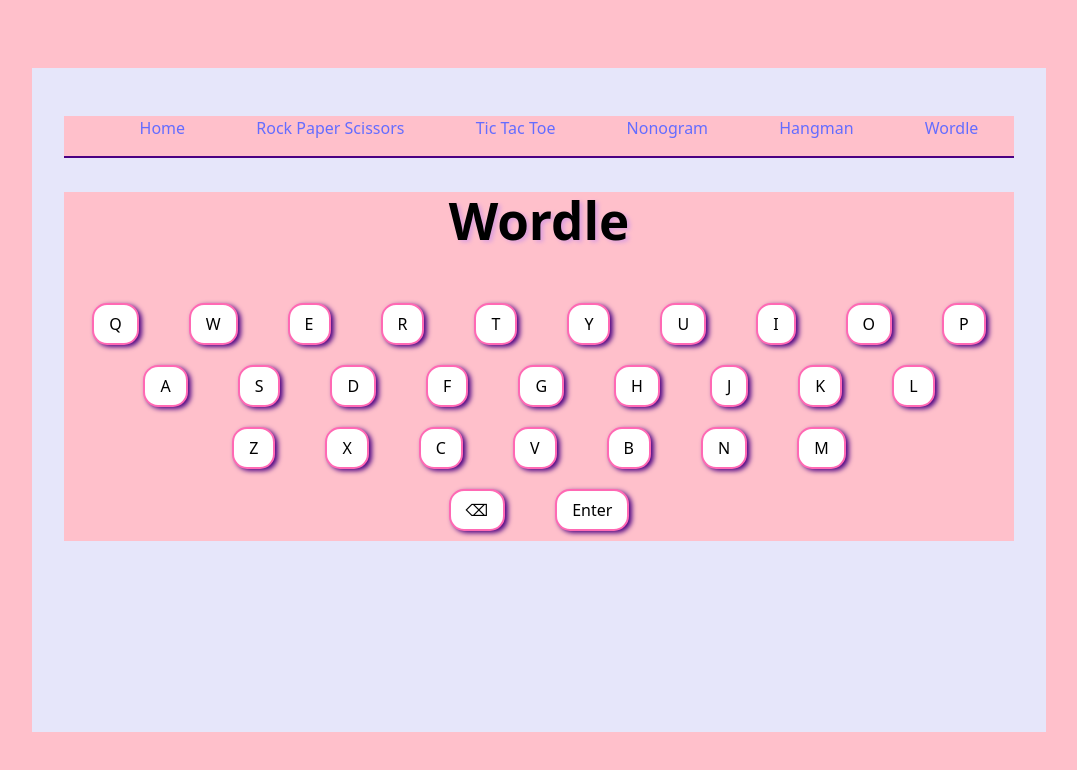
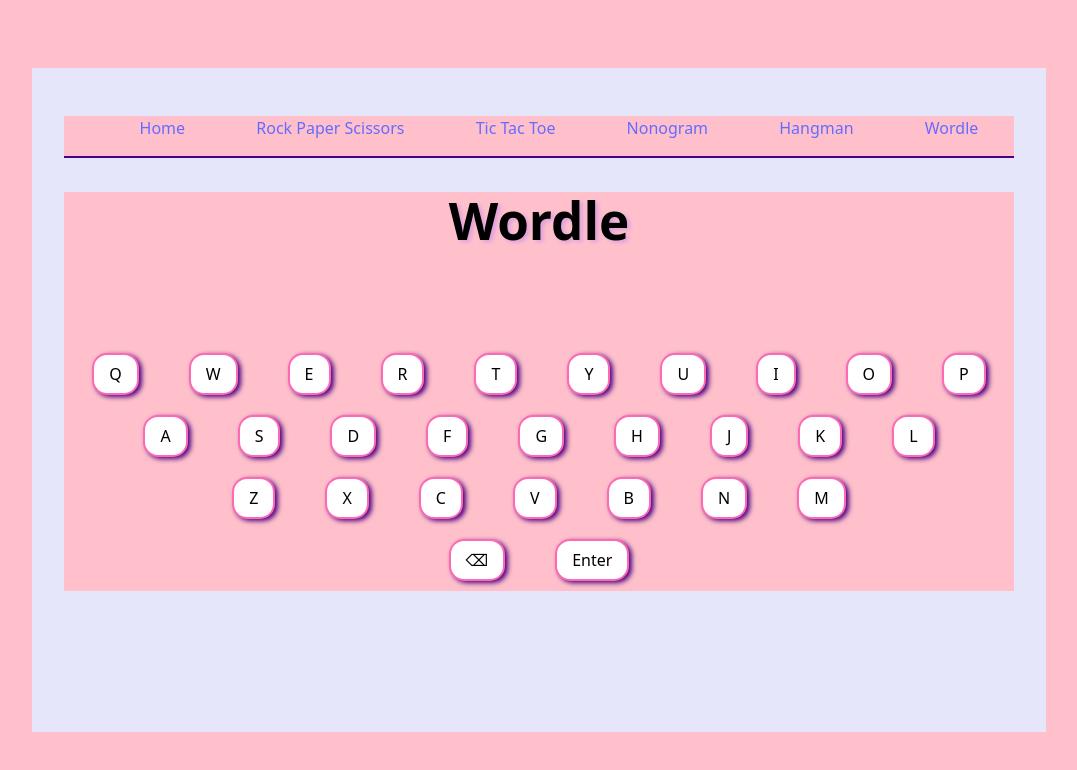
Before and after one commit to Legolas1148/404_Gamers_Not_Found_Final_Project, a React app: page /routes/wordle in a window 1280 px wide. Shown: the top 770 px of the page, without its empty margins (101-1178 px from the left). Built offline with nearby package versions, Linux system fonts and the light colour scheme; the HTML template or start-up script is replaced by a standard one.

Commit message:
wordle updates

```diff
--- a/routes/wordle/Wordle.jsx
+++ b/routes/wordle/Wordle.jsx
@@ -65,7 +65,8 @@
       />
       {gameOver && (
         <div className="game-over">
-          {gameWon ? "You Won!" : `Game Over! The word was: ${solution}`}
+                  {gameWon ? "You Won!" : `Game Over! The word was: ${solution}`}
+                  <button onClick={() => window.location.reload()} className="restart-button">Play Again</button>
         </div>
       )}
     </div>
--- a/routes/wordle/style.css
+++ b/routes/wordle/style.css
@@ -3,9 +3,27 @@
 }
 
 #wordle-grid {
-    margin: 10px;
+    margin: 0 ;
     display: flex;
     align-items: center;
     justify-content: center;
+    flex-direction: column;
+    font-size: 1.5em;
+    max-height:500px;
+}
+.incorrect {
+    color: red;
+}
 
+.correct{
+    color: green;
 }
+
+.misplaced {
+    color: gold;
+}
+
+.wordle-row{
+    display:flex;
+    margin-bottom:10px;
+}
```
